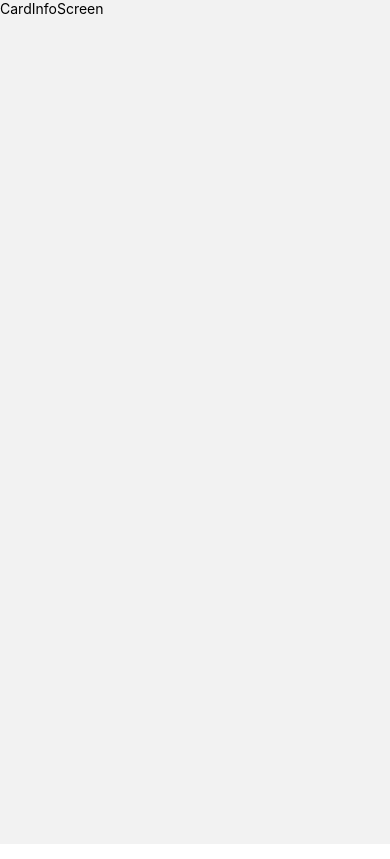
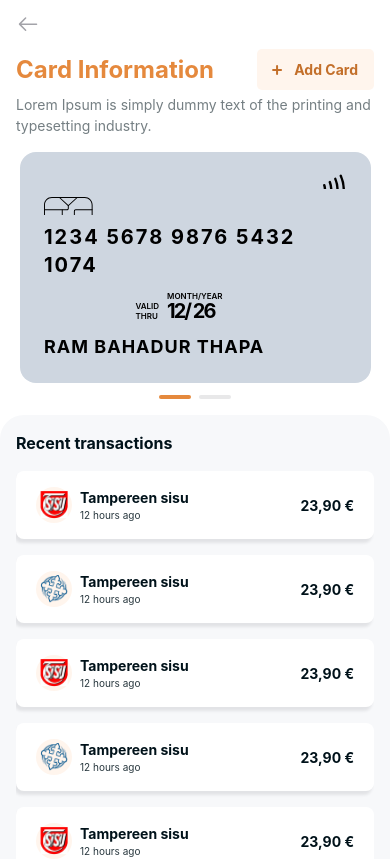
Before and after one commit to karun243/fundis, a React Native app: screen /CardInfo in a window 390 px wide. Shown: the top 859 px of the page. Built offline with nearby package versions, Linux system fonts and the light colour scheme.

Commit message:
profile screen > card info screen done partially

```diff
--- /dev/null
+++ b/src/assets/icons/plus.tsx
@@ -0,0 +1,20 @@
+import * as React from "react";
+import Svg, { SvgProps, Path } from "react-native-svg";
+const PlusIcon = (props: SvgProps) => (
+  <Svg
+    // xmlns="http://www.w3.org/2000/svg"
+    width={25}
+    height={25}
+    fill="none"
+    {...props}
+  >
+    <Path
+      stroke="#C36F2A"
+      strokeLinecap="round"
+      strokeLinejoin="round"
+      strokeWidth={2}
+      d="M12.065 8.999v8M8.065 12.998h8"
+    />
+  </Svg>
+);
+export default PlusIcon;
--- /dev/null
+++ b/src/components/TransactionCard/index.tsx
@@ -0,0 +1,34 @@
+import { View, Text, Image } from "react-native";
+import Typography from "../Typography";
+
+const RecentTransactionCard = (props) => {
+  const { item } = props;
+  return (
+    <View
+      style={{
+        shadowColor: "rgba(50, 50, 57, 0.5)",
+        shadowOffset: { width: -2, height: 4 },
+        shadowOpacity: 0.2,
+        shadowRadius: 3,
+        elevation: 1,
+      }}
+      className="flex-1 bg-white my-2 rounded-lg py-4 px-5 flex-row items-center space-x-2"
+    >
+      <View className="bg-main-light-hover rounded-full p-1">
+        <Image className="h-7 w-7 " source={item.imgSource} />
+      </View>
+      <View className="flex-1">
+        <Typography variant="C1B" classname="text-text-heading">
+          {item.name}
+        </Typography>
+        <Typography variant="E1S" classname="text-text-subtitle">
+          {item.date}
+        </Typography>
+      </View>
+      <Typography variant="C1B" classname="text-text-heading">
+        {`${item.amount} €`}
+      </Typography>
+    </View>
+  );
+};
+export default RecentTransactionCard;
--- a/src/customStyles/typographyStyles.ts
+++ b/src/customStyles/typographyStyles.ts
@@ -63,5 +63,10 @@ export const fs = {
         fontSize: 12,
         lineHeight: 18,
         fontWeight: "700" as const,
+    },
+    E1S: {
+        fontSize: 10,
+        lineHeight: 15,
+        fontWeight: "400" as const,
     }
 };
--- a/src/navigation/AppStack.tsx
+++ b/src/navigation/AppStack.tsx
@@ -1,5 +1,8 @@
 import { createBottomTabNavigator } from "@react-navigation/bottom-tabs";
-import { createStackNavigator } from "@react-navigation/stack";
+import {
+  TransitionPresets,
+  createStackNavigator,
+} from "@react-navigation/stack";
 
 import TabBar from "../components/BottomTabBar/TabBar";
 
@@ -24,6 +27,7 @@ const Tabs = () => {
     <Tab.Navigator
       tabBar={(props) => <TabBar {...props} />}
       screenOptions={{ headerShown: false }}
+      // initialRouteName={route.params ? route.params.initialRoute : "Home"} // implemented using navigation.goBack()
     >
       <Tab.Screen name="Home" component={HomeScreen} />
       <Tab.Screen name="Association" component={AssociationScreen} />
@@ -37,22 +41,36 @@ const Tabs = () => {
 const Stack = createStackNavigator();
 const AppStack = () => {
   return (
-    <Stack.Navigator screenOptions={{ headerShown: false }}>
+    <Stack.Navigator
+      screenOptions={{
+        headerShown: false,
+      }}
+    >
+      <Stack.Group
+        screenOptions={{
+          ...TransitionPresets.SlideFromRightIOS,
+        }}
+      >
         {/* Home Screens */}
-      <Stack.Screen name="HomeS" component={Tabs} />
+        {/* <Stack.Screen name="HomeS" component={Tabs} /> */}
         {/* Association Screens */}
-      <Stack.Screen name="AssociationS" component={Tabs} />
+        {/* <Stack.Screen name="AssociationS" component={Tabs} /> */}
         {/* ScanPay Screens */}
-      <Stack.Screen name="ScanPay" component={Tabs} />
+        {/* <Stack.Screen name="ScanPay" component={Tabs} /> */}
         {/* Favorite Screens */}
-      <Stack.Screen name="FavoriteS" component={Tabs} />
+        {/* <Stack.Screen name="FavoriteS" component={Tabs} /> */}
         {/* Profile Screens */}
         <Stack.Screen name="ProfileS" component={Tabs} />
         <Stack.Screen name="AddCard" component={AddCardScreen} />
         <Stack.Screen name="CardInfo" component={CardInfoScreen} />
         <Stack.Screen name="ChangePassword" component={ChangePasswordScreen} />
         <Stack.Screen name="Objectives" component={ObjectivesScreen} />
-      <Stack.Group screenOptions={{ presentation: "transparentModal" }}>
+      </Stack.Group>
+      <Stack.Group
+        screenOptions={{
+          presentation: "transparentModal",
+        }}
+      >
         <Stack.Screen name="SelectLanguage" component={SelectLanguageModal} />
         <Stack.Screen
           name="LogoutConfirmation"
@@ -63,3 +81,5 @@ const AppStack = () => {
   );
 };
 export default AppStack;
+
+//todo... in the stack navigator try to remove multiple Tabs screens....
--- a/src/screens/app/ProfileStack/AddCardScreen.tsx
+++ b/src/screens/app/ProfileStack/AddCardScreen.tsx
@@ -1,9 +1,34 @@
-import { View, Text } from "react-native";
+import { useNavigation } from "@react-navigation/native";
+import { View, Text, TouchableOpacity } from "react-native";
+import { SafeAreaView } from "react-native-safe-area-context";
+import { BackIcon } from "../../../assets/icons";
+import Typography from "../../../components/Typography";
+
 const AddCardScreen = () => {
+  const navigation = useNavigation();
   return (
-    <View>
-      <Text>AddCardScreen</Text>
-    </View>
+    <SafeAreaView className="flex-1 bg-[#FFFFFF]">
+      <View className="flex-1 mx-4 flex-col">
+        {/* back button */}
+        <TouchableOpacity
+          onPress={() =>
+            // navigation.navigate("ProfileS", { initialRoute: "Profile" })
+            navigation.goBack()
+          }
+          className="py-3"
+        >
+          <BackIcon />
+        </TouchableOpacity>
+        {/* heading */}
+        <Typography variant="H6" classname="text-main-normal">
+          Card Information
+        </Typography>
+        {/* dummy text */}
+        <Typography variant="C1S" classname="text-text-placeholder mt-1">
+          Please enter your card details below:
+        </Typography>
+      </View>
+    </SafeAreaView>
   );
 };
 export default AddCardScreen;
--- a/src/screens/app/ProfileStack/CardInfoScreen.tsx
+++ b/src/screens/app/ProfileStack/CardInfoScreen.tsx
@@ -1,9 +1,162 @@
-import { View, Text } from "react-native";
+import { useNavigation } from "@react-navigation/native";
+import { View, FlatList, TouchableOpacity, Text } from "react-native";
+import { SafeAreaView } from "react-native-safe-area-context";
+import { BackIcon } from "../../../assets/icons";
+import Typography from "../../../components/Typography";
+import { SolidButton } from "../../../components/Buttons";
+import Carousel from "../../../components/Carousel";
+import RecentTransactionCard from "../../../components/TransactionCard";
+import AddIcon from "../../../assets/icons/add";
+import PlusIcon from "../../../assets/icons/plus";
+
 const CardInfoScreen = () => {
+  const navigation = useNavigation();
+
   return (
-    <View>
-      <Text>CardInfoScreen</Text>
-    </View>
+    <SafeAreaView className="flex-1 bg-[#FFFFFF]">
+      <View className="flex-1 mx-4 flex-col">
+        {/* back button */}
+        <TouchableOpacity
+          onPress={() =>
+            // navigation.navigate("ProfileS", { initialRoute: "Profile" })
+            navigation.goBack()
+          }
+          className="py-3"
+        >
+          <BackIcon />
+        </TouchableOpacity>
+        {/* heading */}
+        <View className="flex-row items-center justify-between">
+          <Typography variant="H6" classname="text-main-normal">
+            Card Information
+          </Typography>
+          <SolidButton
+            onPress={() => navigation.navigate("AddCard")}
+            textVariant="C1B"
+            borderRadius="sm"
+            bgColor="main-light-hover"
+            classname="px-2 py-2"
+            textClassName="text-main-normal-hover pr-2"
+            icon={<PlusIcon />}
+          >
+            Add Card
+          </SolidButton>
+        </View>
+        {/* dummy text */}
+        <Typography variant="C1S" classname="text-text-placeholder mt-1">
+          Lorem Ipsum is simply dummy text of the printing and typesetting
+          industry.
+        </Typography>
+        {/* card carousel */}
+        <View className="-mx-4 my-4">
+          <Carousel data={data} pagination={true} />
+        </View>
+        {/* recent transaction list */}
+        <View className="bg-[#F7F8FA] flex-1 -mx-4 rounded-t-3xl pt-4 px-4">
+          <Typography variant="B2B" classname="text-text-heading mb-2">
+            Recent transactions
+          </Typography>
+          <FlatList
+            data={transactionData}
+            ListFooterComponent={<View className="h-3" />}
+            // ListHeaderComponent={<View className="h-3" />}
+            keyExtractor={(item) => item.id}
+            showsVerticalScrollIndicator={false}
+            renderItem={({ item }) => {
+              return <RecentTransactionCard item={item} />;
+            }}
+          />
+        </View>
+      </View>
+    </SafeAreaView>
   );
 };
 export default CardInfoScreen;
+
+const data = [
+  {
+    key: "2",
+    name: "Ram Bahadur Thapa",
+    cardNumber: "12345678987654321074",
+    expiry: { mm: "12", yy: "26" },
+  },
+  {
+    key: "3",
+    name: "Julia Costa",
+    cardNumber: "12345678987654321074",
+    expiry: { mm: "11", yy: "24" },
+  },
+];
+
+const transactionData = [
+  {
+    id: "1",
+    imgSource: require("../../../assets/images/image_2.png"),
+    name: "Tampereen sisu",
+    date: "12 hours ago",
+    amount: "23,90",
+  },
+  {
+    id: "2",
+    imgSource: require("../../../assets/images/Suomen_image.png"),
+    name: "Tampereen sisu",
+    date: "12 hours ago",
+    amount: "23,90",
+  },
+  {
+    id: "3",
+    imgSource: require("../../../assets/images/image_2.png"),
+    name: "Tampereen sisu",
+    date: "12 hours ago",
+    amount: "23,90",
+  },
+  {
+    id: "4",
+    imgSource: require("../../../assets/images/Suomen_image.png"),
+    name: "Tampereen sisu",
+    date: "12 hours ago",
+    amount: "23,90",
+  },
+  {
+    id: "5",
+    imgSource: require("../../../assets/images/image_2.png"),
+    name: "Tampereen sisu",
+    date: "12 hours ago",
+    amount: "23,90",
+  },
+  {
+    id: "6",
+    imgSource: require("../../../assets/images/Suomen_image.png"),
+    name: "Tampereen sisu",
+    date: "12 hours ago",
+    amount: "23,90",
+  },
+  {
+    id: "7",
+    imgSource: require("../../../assets/images/image_2.png"),
+    name: "Tampereen sisu",
+    date: "12 hours ago",
+    amount: "23,90",
+  },
+  {
+    id: "8",
+    imgSource: require("../../../assets/images/Suomen_image.png"),
+    name: "Tampereen sisu",
+    date: "12 hours ago",
+    amount: "23,90",
+  },
+  {
+    id: "9",
+    imgSource: require("../../../assets/images/image_2.png"),
+    name: "Tampereen sisu",
+    date: "12 hours ago",
+    amount: "23,90",
+  },
+  {
+    id: "10",
+    imgSource: require("../../../assets/images/Suomen_image.png"),
+    name: "Tampereen sisu",
+    date: "12 hours ago",
+    amount: "23,90",
+  },
+];
```
Also changed, not shown: src/screens/app/ProfileStack/ProfileScreen.tsx (+19 -12 lines), src/assets/images/Suomen_image.png (added), src/assets/images/image_2.png (added). Lines whose indentation alone changed are shown as unchanged.
